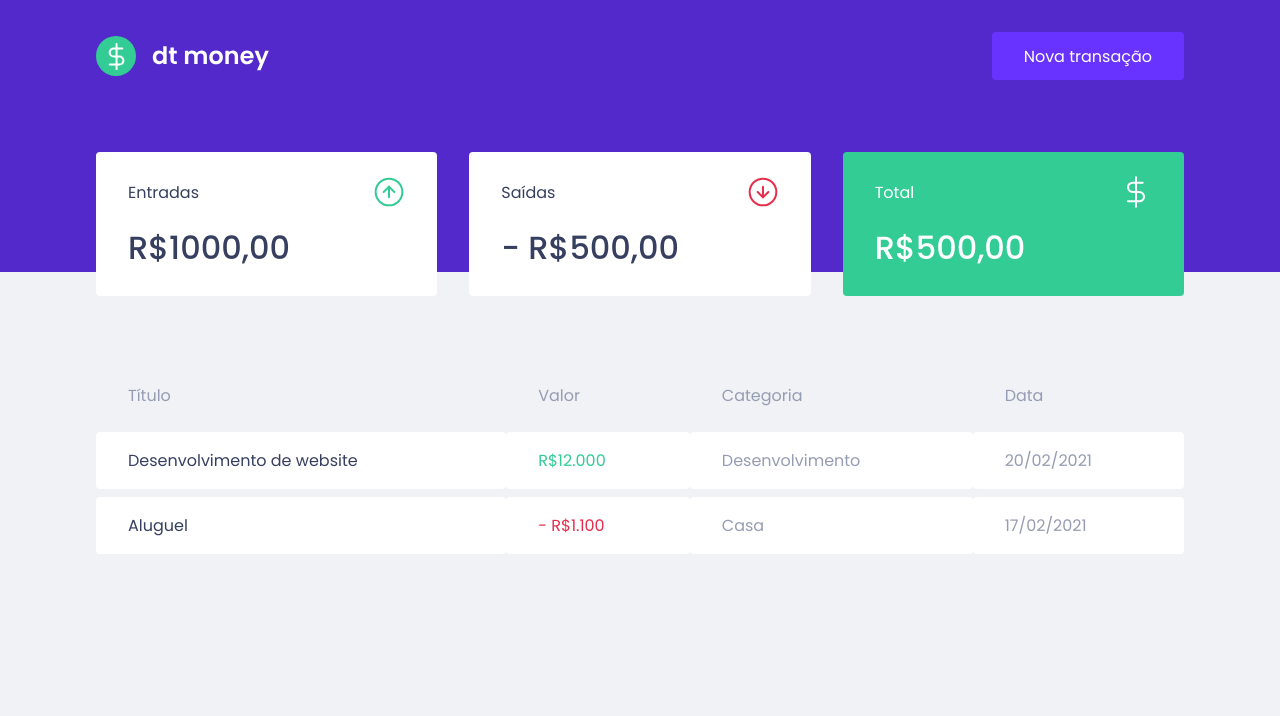
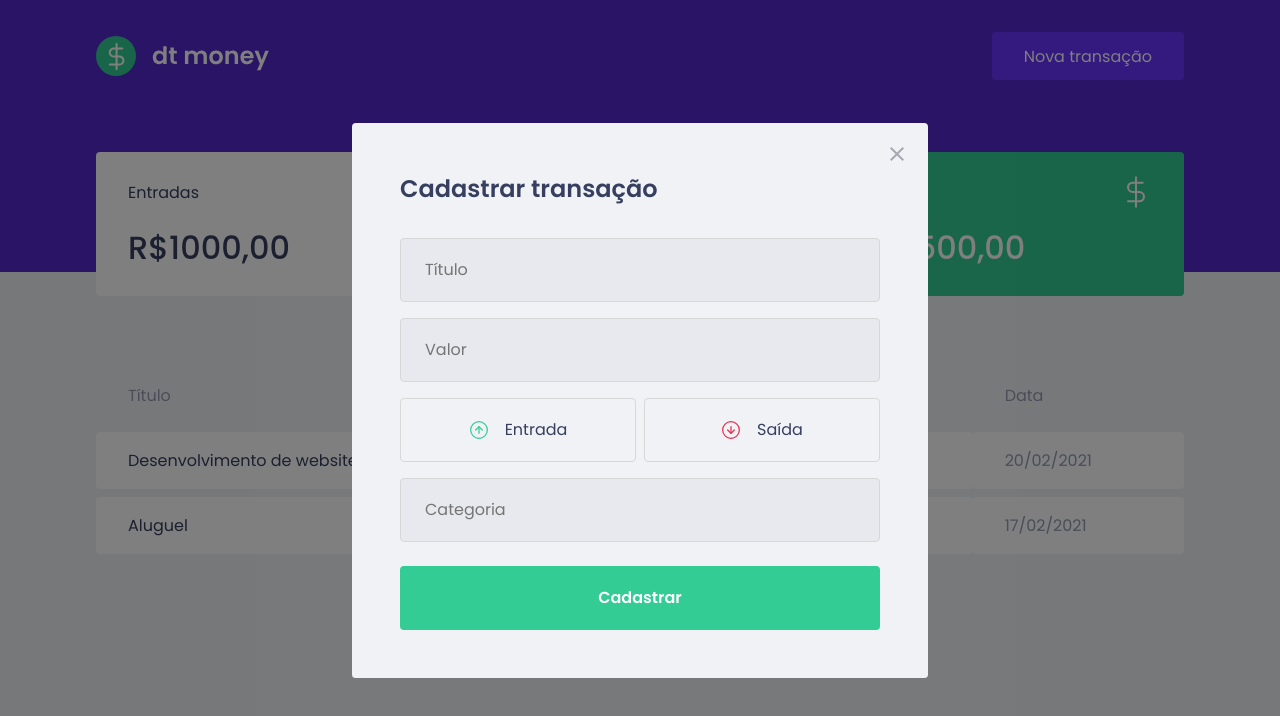
Before and after one commit to gabrielgerm/dtmoney, a React (Create React App) app: page / in a window 1280 px wide. Both pictures are taken after a click on the button "Nova transação". Shown: the top 716 px of the page. Built offline with nearby package versions, Linux system fonts and the light colour scheme; no server answers; what miragejs would draw is missing.

Commit message:
criando botoes

```diff
--- a/package.json
+++ b/package.json
@@ -5,6 +5,7 @@
   "dependencies": {
     "axios": "^0.25.0",
     "miragejs": "^0.1.43",
+    "polished": "^4.1.4",
     "react": "^17.0.2",
     "react-dom": "^17.0.2",
     "react-modal": "^3.14.4",
@@ -20,6 +21,7 @@
     "@types/node": "^16.7.13",
     "@types/react": "^17.0.20",
     "@types/react-dom": "^17.0.9",
+    "@types/react-modal": "^3.13.1",
     "@types/styled-components": "^5.1.20",
     "typescript": "^4.4.2"
   },
--- a/src/App.tsx
+++ b/src/App.tsx
@@ -2,11 +2,30 @@
 import { Dashboard } from "./components/Dashboard";
 import { GlobalStyle } from "./styles/global";
 
+import Modal from "react-modal";
+import { useState } from "react";
+import { NewTransactionModal } from "./components/NewTransactionModal";
+
+Modal.setAppElement('#root')
+
 export function App() {
+  const [isNewTransactionModalOpen, setIsNewTransactionModalOpen] = useState(false)
+
+    function handleOpenNewTransactionModal() {
+        setIsNewTransactionModalOpen(true)
+    }
+
+    function handleCloseNewTransactionModal() {
+        setIsNewTransactionModalOpen(false)
+    }
+
   return (
     <>
-      <Header />
+      <Header onOpenNewTransactionModal={handleOpenNewTransactionModal}/>
       <Dashboard />
+      <NewTransactionModal
+        isOpen={isNewTransactionModalOpen}
+        onRequestClose={handleCloseNewTransactionModal} />
       <GlobalStyle />
     </>
   );
--- a/src/components/Header/index.tsx
+++ b/src/components/Header/index.tsx
@@ -1,13 +1,19 @@
+import { useState } from 'react'
+import Modal from 'react-modal'
 import logoImg from '../../assets/logo.svg'
 
 import { Container, Content } from './styles'
 
-export function Header() {
+interface HeaderProps {
+    onOpenNewTransactionModal: () => void;
+}
+
+export function Header({ onOpenNewTransactionModal }: HeaderProps) {
     return(
         <Container>
             <Content>
                 <img src={logoImg} alt="dt money" />
-                <button type="button">
+                <button type="button" onClick={onOpenNewTransactionModal}>
                     Nova transação
                 </button>
             </Content>
--- /dev/null
+++ b/src/components/NewTransactionModal/index.tsx
@@ -0,0 +1,71 @@
+import { useState } from 'react'
+import Modal from 'react-modal'
+import closeImg from '../../assets/close.svg'
+import incomeImg from '../../assets/income.svg'
+import outcomeImg from '../../assets/outcome.svg'
+
+import { Container, TransactionTypeContainer } from './styles'
+
+interface NewTransactionModalProps {
+    isOpen: boolean;
+    onRequestClose: () => void;
+}
+
+export function NewTransactionModal({ isOpen, onRequestClose }: NewTransactionModalProps) {
+    const [type, setType] = useState('deposit')
+
+    return(
+        <Modal
+          isOpen={isOpen}
+          onRequestClose={onRequestClose}
+          overlayClassName='react-modal-overlay'
+          className='react-modal-content'
+        >
+            <button
+                type="button"
+                onClick={onRequestClose}
+                className='react-modal-close'
+            >
+                <img src={closeImg} alt="Fechar modal" />
+            </button>
+
+            <Container>
+                <h2>Cadastrar transação</h2>
+
+                <input
+                    placeholder="Título"
+                />
+
+                <input
+                    type="number"
+                    placeholder='Valor'
+                />
+
+                <TransactionTypeContainer>
+                    <button
+                        type="button"
+                        onClick={() => { setType('deposit') }}
+                    >
+                        <img src={incomeImg} alt="Entrada" />
+                        <span>Entrada</span>
+                    </button>
+                    <button
+                        type="button"
+                        onClick={() => { setType('withdraw') }}
+                    >
+                        <img src={outcomeImg} alt="Saída" />
+                        <span>Saída</span>
+                    </button>
+                </TransactionTypeContainer>
+
+                <input
+                    placeholder='Categoria'
+                />
+
+                <button type='submit'>
+                    Cadastrar
+                </button>
+            </Container>
+        </Modal>
+    )
+}
--- /dev/null
+++ b/src/components/NewTransactionModal/styles.ts
@@ -0,0 +1,84 @@
+import styled from 'styled-components'
+import { darken } from 'polished'
+
+export const Container = styled.form`
+    h2 {
+        color: var(--text-title);
+        font-size: 1.5rem;
+        margin-bottom: 2rem;
+    }
+
+    input {
+        width: 100%;
+        padding: 0 1.5rem;
+        height: 4rem;
+        border-radius: 0.25rem;
+
+        border: 1px solid #d7d7d7;
+        background: #e7e9ee;
+
+        font-weight: 400;
+        font-size: 1rem;
+
+        & + input {
+            margin-top: 1rem;
+        }
+    }
+
+    button[type="submit"] {
+        width: 100%;
+        padding: 0 1.5rem;
+        height: 4rem;
+        background: var(--green);
+        color: #fff;
+        border-radius: 0.25rem;
+        border: 0;
+        font-size: 1rem;
+        margin-top: 1.5rem;
+        font-weight: 600;
+
+        transition: filter 0.2s;
+
+        &:hover {
+        filter: brightness(0.9)
+        }
+    }
+`
+
+export const TransactionTypeContainer = styled.div `
+    margin: 1rem 0;
+    display: grid;
+    grid-template-columns: 1fr 1fr;
+    gap: 0.5rem;
+
+    button {
+        height: 4rem;
+        border: 1px solid #d7d7d7;
+        border-radius: 0.25rem;
+
+        background: transparent;
+
+        display: flex;
+        align-items: center;
+        justify-content: center;
+
+        transition: border-color 0.2s;
+
+        &:hover {
+            border-color: ${darken(0.1, '#d7d7d7')};
+        }
+
+        img {
+            width: 20px;
+            height: 20px;
+        }
+
+        span {
+            display: inline-block;
+            margin-left: 1rem;
+            font-size: 1rem;
+            color: var(--text-title)
+        }
+
+    }
+`
--- a/src/styles/global.ts
+++ b/src/styles/global.ts
@@ -54,4 +54,41 @@
         cursor: not-allowed
     }
 
+    .react-modal-overlay {
+        background: rgba(0, 0, 0, 0.5);
+
+        position: fixed;
+        top: 0;
+        bottom: 0;
+        right: 0;
+        left: 0;
+
+        display: flex;
+        align-items: center;
+        justify-content: center;
+
+    }
+
+    .react-modal-content {
+        width: 100%;
+        max-width: 576px;
+        background: var(--background);
+        padding: 3rem;
+        position: relative;
+        border-radius: 0.24rem;
+    }
+
+    .react-modal-close {
+        position: absolute;
+        right: 1.5rem;
+        top: 1.5rem;
+        border: 0;
+        background: transparent;
+
+        transition: filter 0.2s;
+
+        &:hover {
+            filter: brightness(0.8)
+        }
+    }
 `
```
Also changed, not shown: 1 other file (tests, documents, lock files or other folders).
